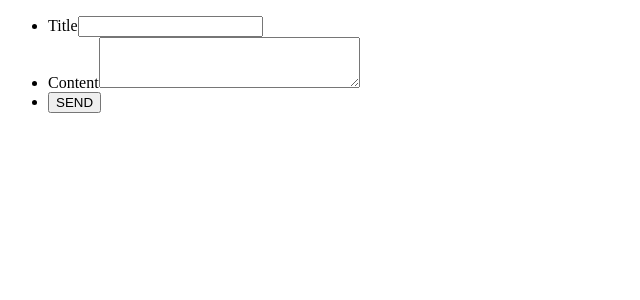
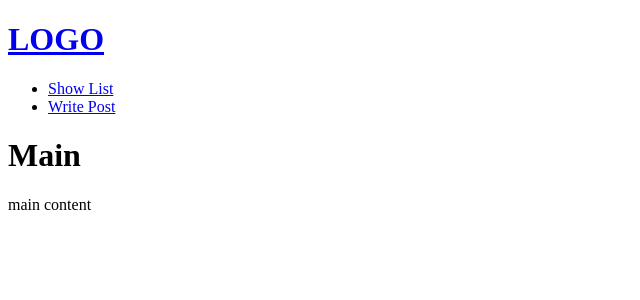
Before and after one commit to YUJOO-LEE/node_express, a React (Create React App) app in the folder react/: page /#/create in a window 1280 px wide. Shown: the top 300 px of the page, without its empty margins (0-640 px from the left). Built offline with nearby package versions, Linux system fonts and the light colour scheme.

Commit message:
컴포넌트 추가, router로 페이지 분리

```diff
--- a/react/package.json
+++ b/react/package.json
@@ -7,7 +7,7 @@
     "http-proxy-middleware": "^2.0.6",
     "react": "^17.0.2",
     "react-dom": "^17.0.2",
-    "react-router-dom": "^5.3.1",
+    "react-router-dom": "^6.4.3",
     "react-scripts": "^5.0.1",
     "sass": "^1.51.0"
   },
--- a/react/src/App.js
+++ b/react/src/App.js
@@ -1,51 +1,20 @@
-import axios from 'axios';
-import { useState } from 'react';
+import { Routes, Route } from 'react-router-dom';
+import Header from './common/Header';
+import Main from './common/Main';
+import List from './community/List';
+import Create from './community/Create';
 
 function App() {
+	return (
+		<>
+			<Header />
 
-	const [ Title, setTitle ] = useState('');
-	const [ Content, setContent ] = useState('');
-
-	const handleCreate = ()=>{
-		const item = {title: Title, content: Content};
-
-		axios.post('/api/create', item)
-		.then(response=>{
-			console.log(response);
-		})
-		.catch(err=>{
-			console.log(err);
-		})
-	}
-
-
-	return (
-		<section>
-			<ul>
-				<li>
-					<label htmlFor="title">Title</label>
-					<input type="text"
-						name="title" id="title"
-						value={Title}
-						onChange={e=>setTitle(e.target.value)}
-					/>
-				</li>
-				<li>
-					<label htmlFor="content">Content</label>
-					<textarea
-						name="content" id="content"
-						cols="30" rows="3"
-						value={Content}
-						onChange={e=>setContent(e.target.value)}
-					></textarea>
-				</li>
-				<li>
-					<button
-						onClick={handleCreate}
-					>SEND</button>
-				</li>
-			</ul>
-		</section>
+			<Routes>
+				<Route path='/' element={<Main />} />
+				<Route path='/list' element={<List />} />
+				<Route path='/create' element={<Create />} />
+			</Routes>
+		</>
 	);
 }
 
--- /dev/null
+++ b/react/src/common/Header.js
@@ -0,0 +1,36 @@
+import React from 'react'
+import { NavLink } from 'react-router-dom';
+
+function Header() {
+
+  const activeStyle = { color: 'orange'};
+
+  return (
+    <header>
+      <h1>
+        <NavLink to='/'>
+          LOGO
+        </NavLink>
+      </h1>
+
+      <ul id='gnb'>
+        <li>
+          <NavLink to='/list'
+            style={({isActive})=> isActive ? activeStyle : null}
+          >
+            Show List
+          </NavLink>
+        </li>
+        <li>
+          <NavLink to='/create'
+            style={({isActive})=> isActive ? activeStyle : null}
+          >
+            Write Post
+          </NavLink>
+        </li>
+      </ul>
+    </header>
+  )
+}
+
+export default Header
--- /dev/null
+++ b/react/src/common/Layout.js
@@ -0,0 +1,14 @@
+function Layout({children, name}) {
+  return (
+    <main className={`content ${name}`}>
+      <div className='inner'>
+        <h1>{name}</h1>
+        <section>
+          {children}
+        </section>
+      </div>
+    </main>
+  )
+}
+
+export default Layout
--- /dev/null
+++ b/react/src/common/Main.js
@@ -0,0 +1,12 @@
+import React from 'react';
+import Layout from './Layout';
+
+function Main() {
+  return (
+    <Layout name='Main'>
+      <div>main content</div>
+    </Layout>
+  )
+}
+
+export default Main
--- /dev/null
+++ b/react/src/community/Create.js
@@ -0,0 +1,52 @@
+import axios from 'axios';
+import { useState } from 'react';
+import Layout from '../common/Layout';
+
+function Create() {
+
+  const [ Title, setTitle ] = useState('');
+	const [ Content, setContent ] = useState('');
+
+	const handleCreate = ()=>{
+		const item = {title: Title, content: Content};
+
+		axios.post('/api/create', item)
+		.then(response=>{
+			console.log(response);
+		})
+		.catch(err=>{
+			console.log(err);
+		})
+	}
+
+  return (
+    <Layout name='Post'>
+      <ul>
+        <li>
+          <label htmlFor='title'>Title</label>
+          <input type='text'
+            name='title' id='title'
+            value={Title}
+            onChange={e=>setTitle(e.target.value)}
+          />
+        </li>
+        <li>
+          <label htmlFor='content'>Content</label>
+          <textarea
+            name='content' id='content'
+            cols='30' rows='3'
+            value={Content}
+            onChange={e=>setContent(e.target.value)}
+          ></textarea>
+        </li>
+        <li>
+          <button
+            onClick={handleCreate}
+          >SEND</button>
+        </li>
+      </ul>
+    </Layout>
+  )
+}
+
+export default Create;
--- /dev/null
+++ b/react/src/community/List.js
@@ -0,0 +1,11 @@
+import Layout from '../common/Layout';
+
+function List() {
+  return (
+    <Layout name='List'>
+      <div>list content</div>
+    </Layout>
+  )
+}
+
+export default List
--- a/react/src/index.js
+++ b/react/src/index.js
@@ -1,11 +1,11 @@
 import React from 'react';
 import ReactDOM from 'react-dom';
 import App from './App';
-import { HashRouter } from 'react-router-dom';
+import { BrowserRouter } from 'react-router-dom';
 
 ReactDOM.render(
-	<HashRouter>
+	<BrowserRouter>
 		<App />
-	</HashRouter>,
+	</BrowserRouter>,
 	document.getElementById('root')
 );
```
Also changed, not shown: 7 other files (tests, documents, lock files or other folders).
